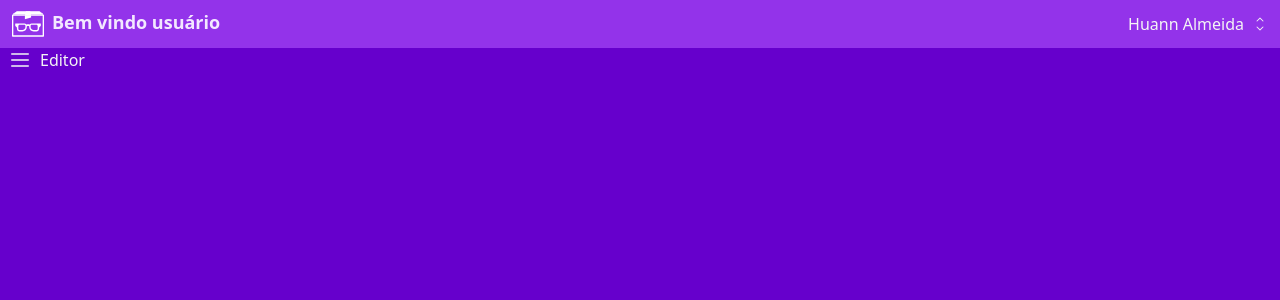
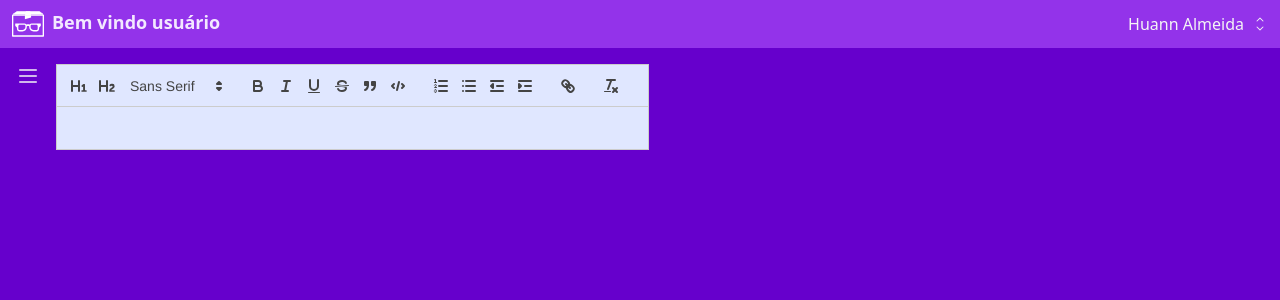
Before and after one commit to huannvictor/nerdbox-notes, a Next.js app: page /notes in a window 1280 px wide. Shown: the top 300 px of the page. Built offline with nearby package versions, Linux system fonts and the light colour scheme; no server answers; sample sign-in values are in the browser's storage.

Commit message:
implementação editor do react quill

```diff
--- /dev/null
+++ b/src/components/notes/Notes.module.css
@@ -0,0 +1,19 @@
+.menu {
+  @apply bg-indigo-500;
+}
+
+.menuItem {
+  @apply self-start w-full;
+}
+
+.sidebarMenuBtn {
+  @apply mx-4
+  pt-4
+  self-start;
+}
+
+.notesEditor {
+  @apply bg-indigo-100
+  text-purple-800
+  mt-4;
+}
--- a/src/components/notes/SidebarMenu.module.css
+++ /dev/null
@@ -1,11 +0,0 @@
-.menu {
-  @apply bg-indigo-500;
-}
-
-.menuItem {
-  @apply self-start w-full;
-}
-
-.sidebarMenuBtn {
-  @apply mx-2;
-}
--- a/src/components/notes/editor/index.tsx
+++ b/src/components/notes/editor/index.tsx
@@ -1,7 +1,34 @@
-export default function Editor() {
+'use client'
+
+import { useEffect, useState } from 'react'
+import ReactQuill from 'react-quill'
+import 'react-quill/dist/quill.snow.css'
+import { Note } from '..'
+
+export default function Editor(currentNote: Note | undefined) {
+  const [currentContent, setCurrentContent] = useState<string | undefined>('')
+  const modules = {
+    toolbar: [
+      [{ header: '1' }, { header: '2' }, { font: [] }],
+      ['bold', 'italic', 'underline', 'strike', 'blockquote', 'code-block'],
+      [
+        { list: 'ordered' },
+        { list: 'bullet' },
+        { indent: '-1' },
+        { indent: '+1' },
+      ],
+      ['link'],
+      ['clean'],
+    ],
+  }
+
+  useEffect(() => {
+    return setCurrentContent(currentNote?.body)
+  }, [currentNote])
+
   return (
     <>
-      <h1>Editor</h1>
+      <ReactQuill value={currentContent} modules={modules} />
     </>
   )
 }
--- a/src/components/notes/index.tsx
+++ b/src/components/notes/index.tsx
@@ -5,13 +5,13 @@ import { List } from '@phosphor-icons/react'
 import { useEffect, useState } from 'react'
 import { push as Menu } from 'react-burger-menu'
 import ListNotes from '../notes/list'
-import customStyle from './SidebarMenu.module.css'
+import customStyle from './Notes.module.css'
 import Editor from './editor'
 import './styles.css'
 
-const { menu, menuItem, sidebarMenuBtn } = customStyle
+const { menu, menuItem, sidebarMenuBtn, notesEditor } = customStyle
 
-interface Note {
+export interface Note {
   title: string
   body: string
   id: string
@@ -99,8 +99,8 @@ export default function Notes() {
         {isOpen === false && <List size={24} />}
       </button>
 
-      <div className="notes-editor" id="notes-editor">
-        <Editor />
+      <div className={notesEditor} id="notes-editor">
+        <Editor currentNote={currentNote} />
       </div>
     </>
   )
```
